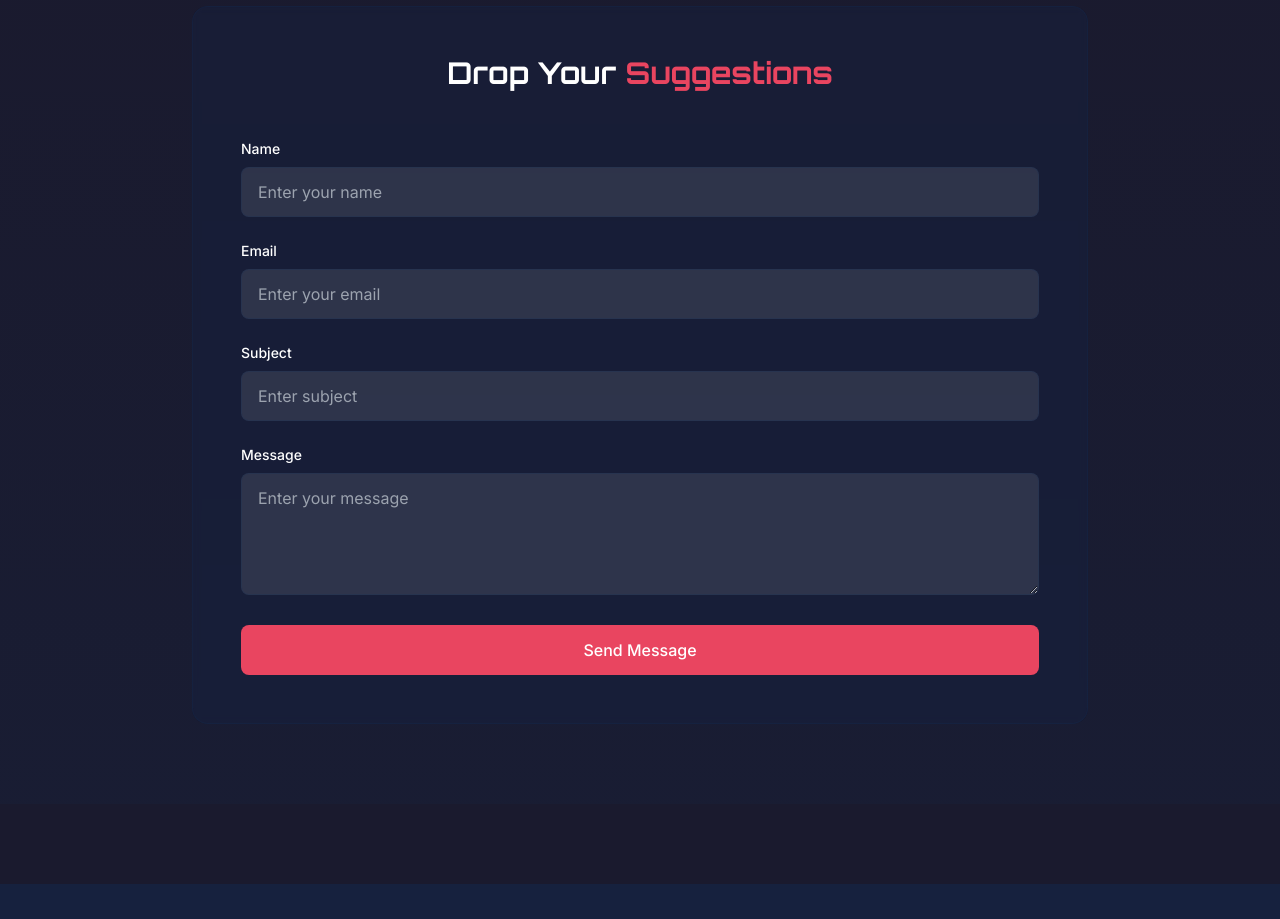
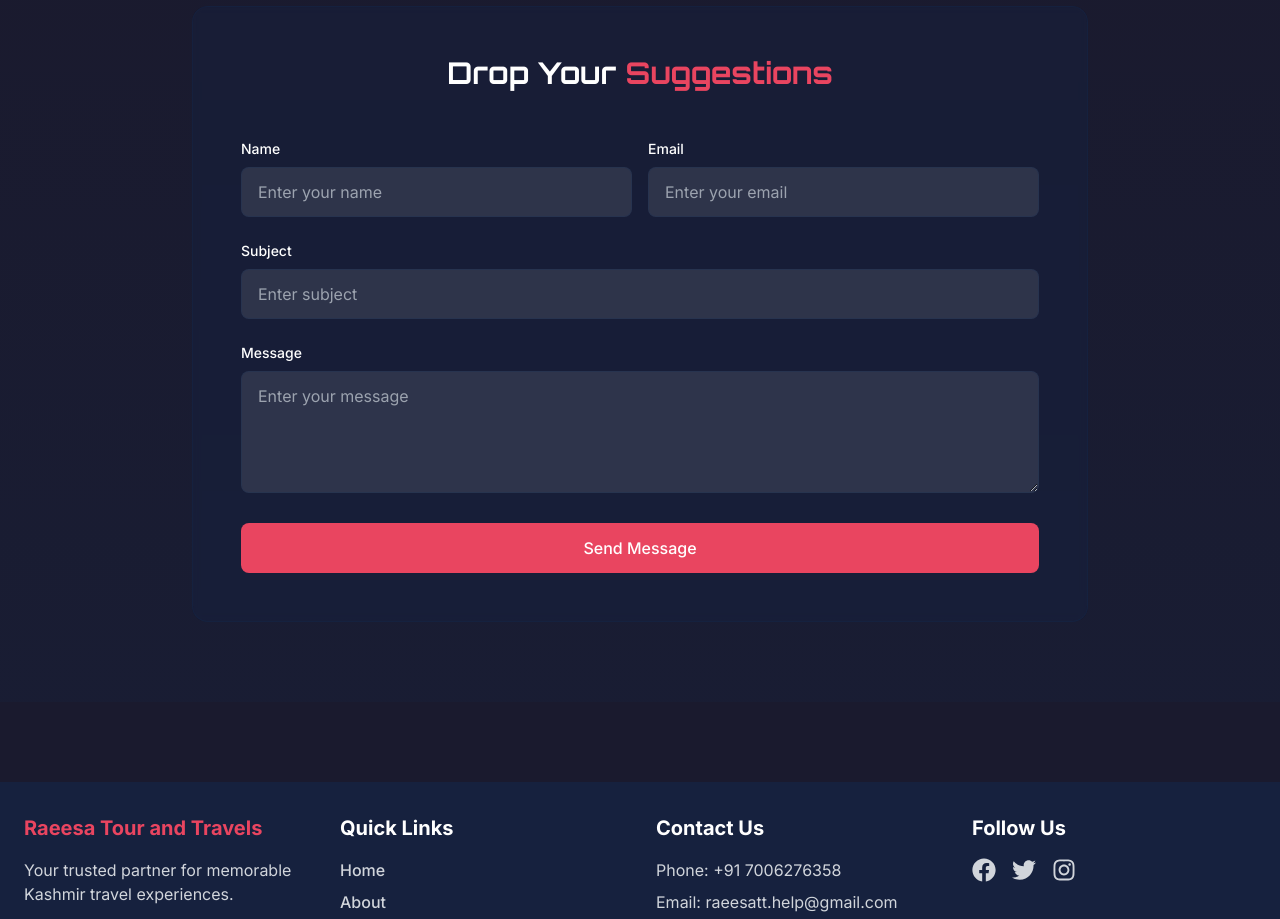
Before and after one commit to haxorai/Raesa-tours, a React (Vite) app in the folder frontend/: page /contact in a window 1280 px wide. Shown: the part 960-1879 px from the top of the page. Built offline with nearby package versions, Linux system fonts and the light colour scheme.

Commit message:
modified:   frontend/src/pages/Contact.jsx

```diff
--- a/frontend/src/pages/Contact.jsx
+++ b/frontend/src/pages/Contact.jsx
@@ -264,7 +264,8 @@ const Contact = () => {
               {/* Contact Form */}
               <div className="mt-12">
                 <form onSubmit={handleSubmit} className="space-y-6">
-                  <div>
+                  <div className="flex gap-4">
+                    <div className="flex-1">
                       <label className="block text-sm font-medium mb-2">Name</label>
                       <input
                         type="text"
@@ -282,7 +283,7 @@ const Contact = () => {
                       )}
                     </div>
 
-                  <div>
+                    <div className="flex-1">
                       <label className="block text-sm font-medium mb-2">Email</label>
                       <input
                         type="email"
@@ -298,6 +299,7 @@ const Contact = () => {
                       {validationErrors.email && (
                         <p className="mt-1 text-sm text-red-500">{validationErrors.email}</p>
                       )}
+                    </div>
                   </div>
 
                   <div>
```
Lines whose indentation alone changed are shown as unchanged.
